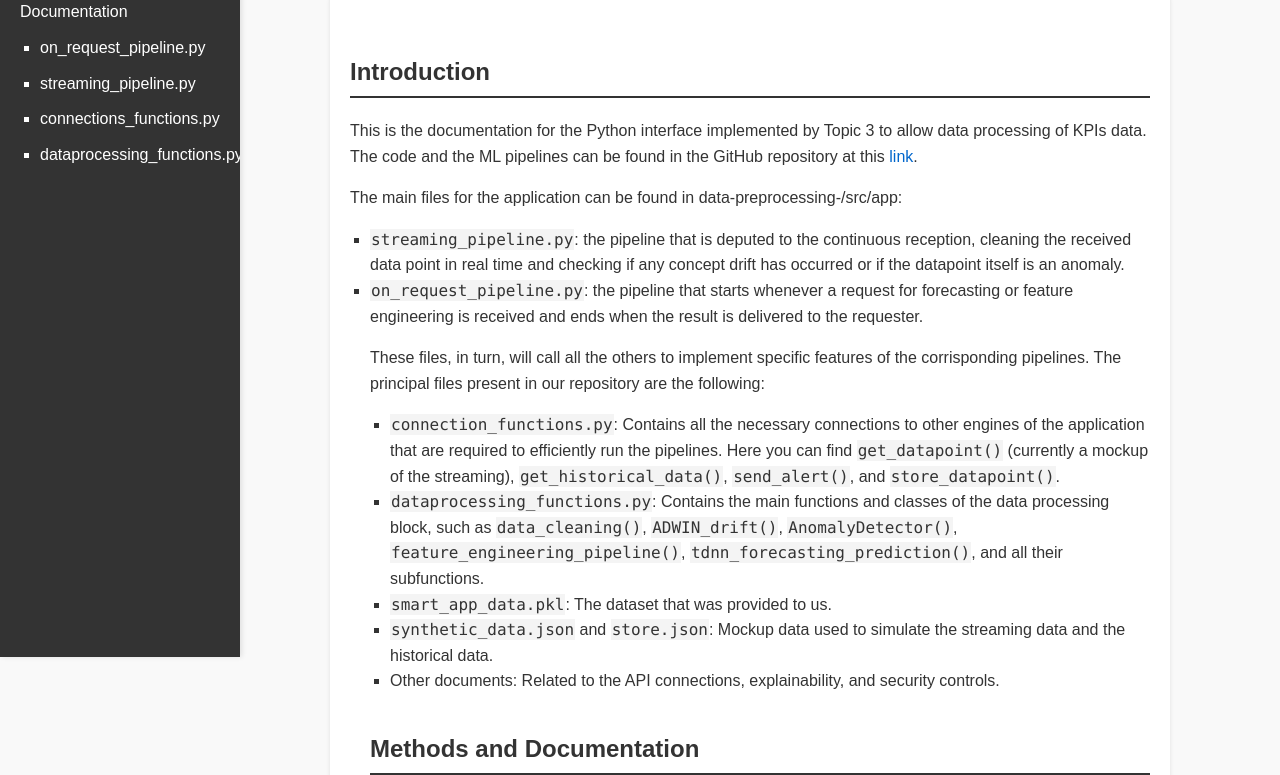
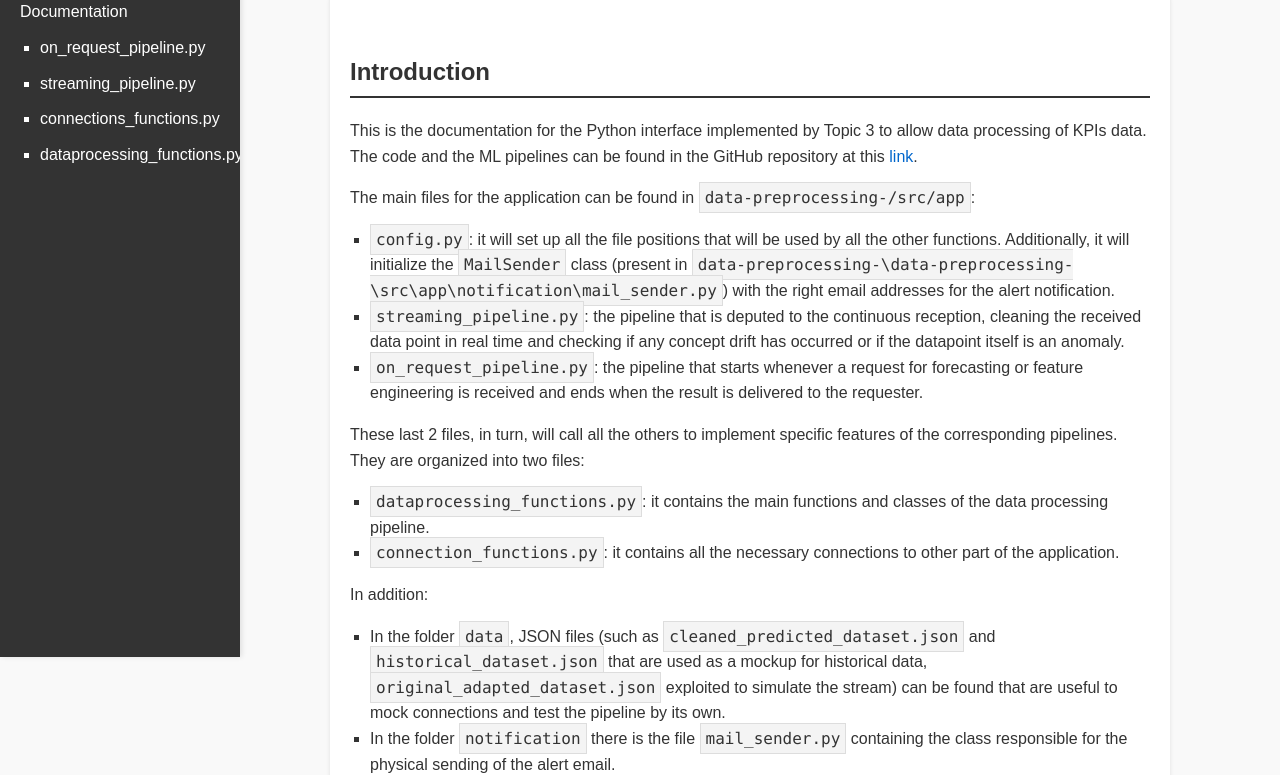
Before and after one commit to Kreative-Performative-Individuals/data-preprocessing-, a plain HTML site: page docs/index.html in a window 1280 px wide. Shown: the part 183-958 px from the top of the page. Drawn offline with Linux system fonts and the light colour scheme.

Commit message:
Update index.html

```diff
--- a/docs/index.html
+++ b/docs/index.html
@@ -108,23 +108,46 @@
 			This is the documentation for the Python interface implemented by Topic 3 to allow data processing of KPIs data.
 			The code and the ML pipelines can be found in the GitHub repository at this <a href="https://github.com/Kreative-Performative-Individuals/data-preprocessing-/tree/feat/kafka-integration">link</a>.
 		</p>
-		<p>
-			The main files for the application can be found in data-preprocessing-/src/app:
-			<ul><li><kbd>streaming_pipeline.py</kbd>: the pipeline that is deputed to the continuous reception, cleaning the received data point in real time and checking if any concept drift has occurred or if the datapoint itself is an anomaly.</li>
-				<li><kbd>on_request_pipeline.py</kbd>: the pipeline that starts whenever a request for forecasting or feature engineering is received and ends when the result is delivered to the requester.</li>
-			</u>
-		</p>
-		<p>
-			These files, in turn, will call all the others to implement specific features of the corrisponding pipelines.
-			The principal files present in our repository are the following:
-		</p>
+		<p>The main files for the application can be found in <code>data-preprocessing-/src/app</code>:</p>
 		<ul>
-
-			<li><kbd>connection_functions.py</kbd>: Contains all the necessary connections to other engines of the application that are required to efficiently run the pipelines. Here you can find <kbd>get_datapoint()</kbd> (currently a mockup of the streaming), <kbd>get_historical_data()</kbd>, <kbd>send_alert()</kbd>, and <kbd>store_datapoint()</kbd>.</li>
-			<li><kbd>dataprocessing_functions.py</kbd>: Contains the main functions and classes of the data processing block, such as <kbd>data_cleaning()</kbd>, <kbd>ADWIN_drift()</kbd>, <kbd>AnomalyDetector()</kbd>, <kbd>feature_engineering_pipeline()</kbd>, <kbd>tdnn_forecasting_prediction()</kbd>, and all their subfunctions.</li>
-			<li><kbd>smart_app_data.pkl</kbd>: The dataset that was provided to us.</li>
-			<li><kbd>synthetic_data.json</kbd> and <kbd>store.json</kbd>: Mockup data used to simulate the streaming data and the historical data.</li>
-			<li>Other documents: Related to the API connections, explainability, and security controls.</li>
+			<li>
+				<code>config.py</code>: it will set up all the file positions that will be used by all the other functions.
+				Additionally, it will initialize the <code>MailSender</code> class
+				(present in <code>data-preprocessing-\data-preprocessing-\src\app\notification\mail_sender.py</code>)
+				with the right email addresses for the alert notification.
+			</li>
+			<li>
+				<code>streaming_pipeline.py</code>: the pipeline that is deputed to the continuous reception,
+				cleaning the received data point in real time and checking if any concept drift has occurred
+				or if the datapoint itself is an anomaly.
+			</li>
+			<li>
+				<code>on_request_pipeline.py</code>: the pipeline that starts whenever a request for forecasting
+				or feature engineering is received and ends when the result is delivered to the requester.
+			</li>
+		</ul>
+		<p>These last 2 files, in turn, will call all the others to implement specific features of the corresponding pipelines.
+		They are organized into two files:</p>
+		<ul>
+			<li>
+				<code>dataprocessing_functions.py</code>: it contains the main functions and classes of the data processing pipeline.
+			</li>
+			<li>
+				<code>connection_functions.py</code>: it contains all the necessary connections to other part of the application.
+			</li>
+		</ul>
+		<p>In addition:</p>
+		<ul>
+			<li>
+				In the folder <code>data</code>, JSON files (such as <code>cleaned_predicted_dataset.json</code> and
+				<code>historical_dataset.json</code> that are used as a mockup for historical data,
+				<code>original_adapted_dataset.json</code> exploited to simulate the stream) can be found that are
+				useful to mock connections and test the pipeline by its own.
+			</li>
+			<li>
+				In the folder <code>notification</code> there is the file <code>mail_sender.py</code> containing the
+				class responsible for the physical sending of the alert email.
+			</li>
 		</ul>
 
         <h2 id="methods-and-documentation">Methods and Documentation</h2>
```
Also changed, not shown: 5 other files.
